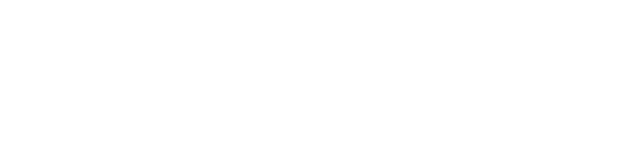
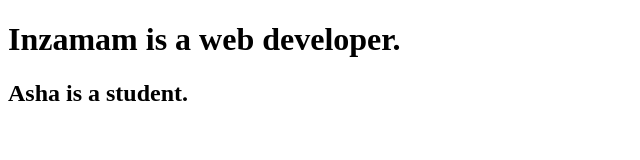
Before and after one commit to ilmarahman/my-first-repository, a plain HTML site: page index.html in a window 1280 px wide. Shown: the whole page, without its empty margins (0-640 px from the left). Drawn offline with Linux system fonts and the light colour scheme.

Commit message:
added header

```diff
--- a/index.html
+++ b/index.html
@@ -7,6 +7,8 @@
     <title> My first github report</title>
 </head>
 <body>
+    <h1>Inzamam is a web developer.</h1>
+    <h2> Asha is a student.</h2>
 
 </body>
 </html>
```
